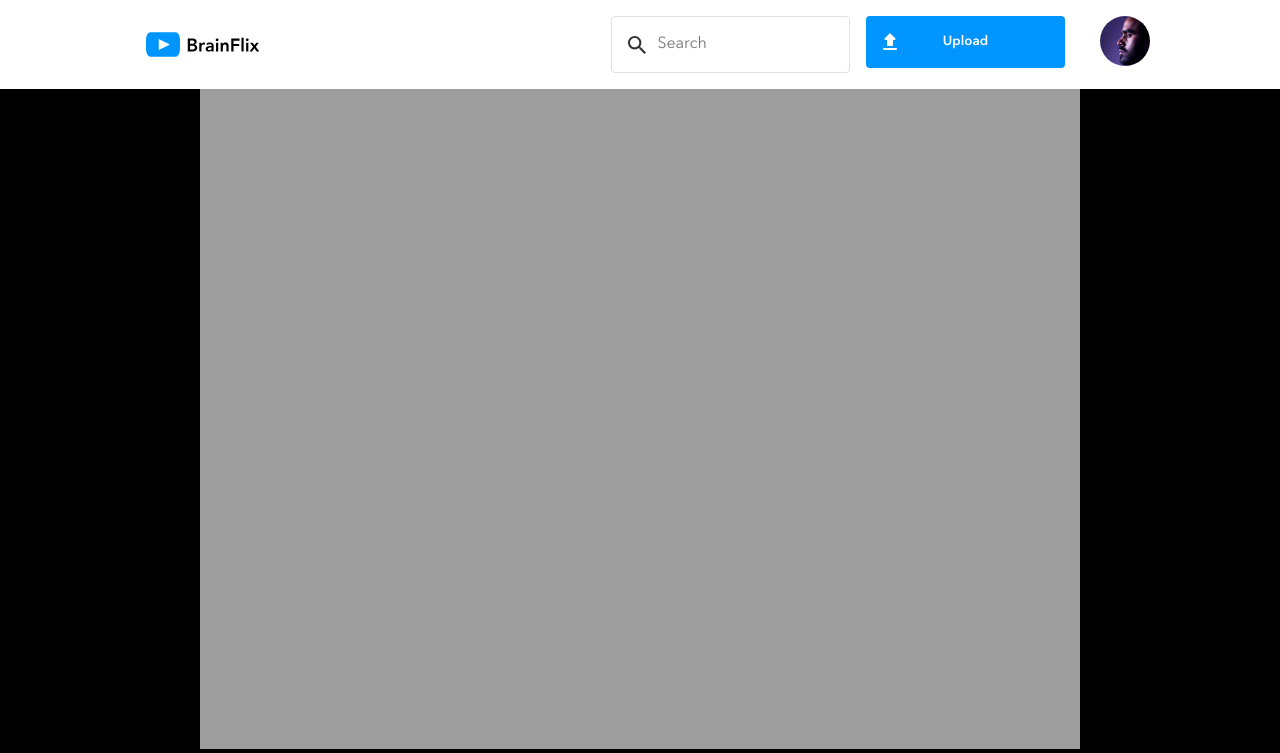
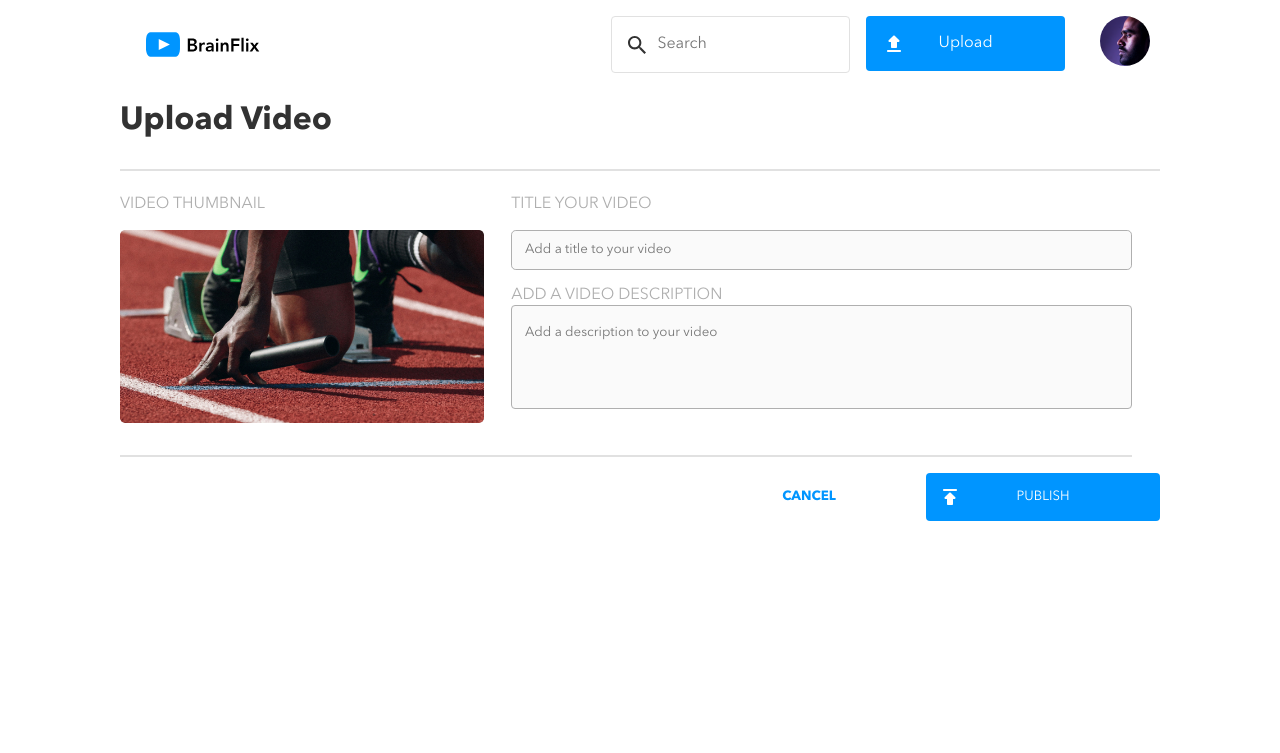
Before and after one commit to katrinsukovati/katrin-sukovati-brainflix, a React (Vite) app: page /upload in a window 1280 px wide. Shown: the top 753 px of the page. Built offline with nearby package versions, Linux system fonts and the light colour scheme.

Commit message:
upload page completed

```diff
--- a/package.json
+++ b/package.json
@@ -13,6 +13,7 @@
     "axios": "^1.7.7",
     "react": "^18.3.1",
     "react-dom": "^18.3.1",
+    "react-router-dom": "^6.27.0",
     "sass": "^1.80.6"
   },
   "devDependencies": {
--- a/src/App.jsx
+++ b/src/App.jsx
@@ -1,46 +1,26 @@
-import { useState } from "react";
 import "./App.scss";
 import Header from "./components/header/Header";
-import videoData from "./data/video-details.json";
-import Video from "./components/video/Video";
-import VideoDetails from "./components/videoDetails/VideoDetails";
-import NextVideos from "./components/nextVideos/NextVideos";
-import Comments from "./components/comments/Comments";
+
+import { BrowserRouter, Routes, Route } from "react-router-dom";
+import Home from "./pages/Home/Home";
+import Upload from "./pages/Upload/Upload";
 
 function App() {
-  const [video, setVideo] = useState(videoData[0]);
-  const [nextVideoSection, setNextVideoSection] = useState(
-    videoData.filter((v) => v.id !== videoData[0].id)
-  );
-
-  // For Testing
-  console.log(video);
-
-  // This function handles the new video selection based on the videos id
-  function newVideoSelection(id) {
-    const newVid = videoData.find((v) => v.id === id);
-    setVideo(newVid);
-    setNextVideoSection(videoData.filter((v) => v.id !== id));
-  }
-
   return (
     <>
-      <Header />
-      {/* The actual video player */}
-      <Video video={video} />
-      <div className="bottom-section">
-        <div>
-          {/* These are the details for the current selected video */}
-          <VideoDetails video={video} />
-          {/* Comments for the current video */}
-          <Comments video={video} />
-        </div>
-        {/* The video selection (next video section) */}
-        <NextVideos
-          allVideos={nextVideoSection}
-          newVideoSelection={newVideoSelection}
-        />
-      </div>
+      <BrowserRouter>
+        <Header />
+        <Routes>
+          {/* The Home Page route that will load the default video.
+           */}
+          <Route path="/" element={<Home />} />
+          {/* The Video Details Page route that will load the video with the provided video id.
+           */}
+          <Route path="/video/:id" element={<Home />} />
+          {/* The Video Upload Page route. */}
+          <Route path="/upload" element={<Upload />} />
+        </Routes>
+      </BrowserRouter>
     </>
   );
 }
--- a/src/components/header/Header.jsx
+++ b/src/components/header/Header.jsx
@@ -1,13 +1,24 @@
 import "./Header.scss";
+import { Link } from "react-router-dom";
 import brainFlixLogo from "../../assets/logo/BrainFlix-logo.svg";
 
 function Header() {
   return (
     <div className="header">
-      <img className="header__logo" src={brainFlixLogo} alt="BrainFlix Logo" />
+      <Link to="/" className="header__link">
+        <img
+          className="header__logo"
+          src={brainFlixLogo}
+          alt="BrainFlix Logo"
+        />
+      </Link>
+
       <div className="header__options">
         <input className="header__search" type="text" placeholder="Search" />
-        <button className="header__upload-button">Upload</button>
+        <Link to={"/upload"} className="header__upload-button">
+          Upload
+        </Link>
+
         <div className="header__user"></div>
       </div>
     </div>
--- a/src/components/header/Header.scss
+++ b/src/components/header/Header.scss
@@ -4,6 +4,11 @@
 @use "../../styles/partials/typography" as *;
 
 .header {
+  &__link {
+    display: flex;
+    justify-content: center;
+  }
+
   display: flex;
   flex-direction: column;
   gap: 16px;
@@ -26,8 +31,9 @@
     max-height: 25px;
     max-width: 120px;
     display: flex;
+    justify-content: center;
     align-self: center;
-    margin: 16px 0rpx;
+    margin: 16px 0px;
     @include tablet {
       height: 32px;
       margin: 16px;
@@ -49,26 +55,30 @@
 
   //   Upload button
   &__upload-button {
+    background-image: url("../../assets/icons/upload.svg");
+    background-position: left 1rem center;
+    background-repeat: no-repeat;
+    width: 100%;
+    order: 1;
+    height: 3.45rem;
+    text-decoration: none;
+    display: flex;
+    justify-content: center;
+    align-items: center;
     background-color: $BrainFlix-Blue;
+    border: $BrainFlix-Blue;
+    border-radius: 0.25rem;
     color: $White;
-    border: $BrainFlix-Blue;
-    font-weight: 600;
-    width: 100%;
-    background-image: url("../../assets/icons/upload.svg");
-    background-repeat: no-repeat;
-    background-position: left 12px center;
-    order: 1;
-    height: 52px;
-    border-radius: 4px;
+    margin: 1rem 0;
     @include tablet {
       width: 35%;
+      order: 0;
+      text-align: center;
+      margin: 0;
     }
     @include desktop {
+      margin-left: 1rem;
       width: 30%;
-      margin-left: 16px;
-    }
-    &:hover {
-      background-color: $BrainFlix-DarkBlue;
     }
   }
 
--- /dev/null
+++ b/src/pages/Home/Home.jsx
@@ -0,0 +1,42 @@
+import VideoDetails from "../../components/videoDetails/VideoDetails";
+import NextVideos from "../../components/nextVideos/NextVideos";
+import Comments from "../../components/comments/Comments";
+import Video from "../../components/video/Video";
+
+import videoData from "../../data/video-details.json";
+import { useState } from "react";
+
+function Home() {
+  const [video, setVideo] = useState(videoData[0]);
+  const [nextVideoSection, setNextVideoSection] = useState(
+    videoData.filter((v) => v.id !== videoData[0].id)
+  );
+
+  // This function handles the new video selection based on the videos id
+  function newVideoSelection(id) {
+    const newVid = videoData.find((v) => v.id === id);
+    setVideo(newVid);
+    setNextVideoSection(videoData.filter((v) => v.id !== id));
+  }
+  return (
+    <div>
+      {/* The actual video player */}
+      <Video video={video} />
+      <div className="bottom-section">
+        <div>
+          {/* These are the details for the current selected video */}
+          <VideoDetails video={video} />
+          {/* Comments for the current video */}
+          <Comments video={video} />
+        </div>
+        {/* The video selection (next video section) */}
+        <NextVideos
+          allVideos={nextVideoSection}
+          newVideoSelection={newVideoSelection}
+        />
+      </div>
+    </div>
+  );
+}
+
+export default Home;
--- /dev/null
+++ b/src/pages/Upload/Upload.jsx
@@ -0,0 +1,63 @@
+import "./Upload.scss";
+import logo from "../../assets/images/Upload-video-preview.jpg";
+import { useNavigate } from "react-router-dom";
+
+function Upload() {
+  const navigate = useNavigate();
+
+  const handleSubmit = (event) => {
+    event.preventDefault();
+    alert("Upload has been successful.");
+    navigate("/");
+  };
+
+  return (
+    <div className="upload-video__container">
+      <h1 className="upload-video__header">Upload Video</h1>
+      <form className="upload-video" onSubmit={handleSubmit}>
+        <div className="upload-video__img-container">
+          <label className="upload-video__img-label">VIDEO THUMBNAIL</label>
+          <img
+            className="upload-video__img"
+            src={logo}
+            alt="your uploaded video thumbnail"
+            name="thumbnail"
+          />
+        </div>
+        <div className="upload-video__details">
+          <div className="upload-video__title-container">
+            <label className="upload-video__title-label">
+              TITLE YOUR VIDEO
+            </label>
+            <input
+              className="upload-video__title-input"
+              name="title"
+              placeholder="Add a title to your video"
+            ></input>
+          </div>
+          <div className="upload-video__description-container">
+            <label className="upload-video__description-label">
+              ADD A VIDEO DESCRIPTION
+            </label>
+            <input
+              className="upload-video__description-input"
+              name="description"
+              placeholder="Add a description to your video"
+            ></input>
+          </div>
+        </div>
+        <div className="upload-video__btn-container">
+          <button className="upload-video__btn-submit">PUBLISH</button>
+          <button
+            className="upload-video__btn-cancel"
+            onClick={() => navigate("/")}
+          >
+            CANCEL
+          </button>
+        </div>
+      </form>
+    </div>
+  );
+}
+
+export default Upload;
--- /dev/null
+++ b/src/pages/Upload/Upload.scss
@@ -0,0 +1,161 @@
+@use "../../styles/partials/mixins" as *;
+@use "../../styles/partials/globals" as *;
+@use "../../styles/partials/variables" as *;
+@use "../../styles/partials/typography" as *;
+
+.upload-video {
+  @include desktop {
+    display: flex;
+    flex-wrap: wrap;
+  }
+
+  &__container {
+    margin-top: 1rem;
+    padding: 0 1rem;
+
+    @include tablet {
+      padding: 0 2rem;
+    }
+    @include desktop {
+      margin: 0 auto;
+      max-width: 65rem;
+      padding: 0;
+    }
+  }
+
+  &__header {
+    color: $BrainFlix-Black;
+    font-weight: 700;
+    line-height: 2rem;
+    margin: 1.5rem 0;
+
+    @include tablet {
+      margin-top: 2rem;
+      padding-bottom: 2rem;
+      border-bottom: 2px solid $Mercury;
+    }
+  }
+
+  // Image section
+  &__img-container {
+    display: flex;
+    flex-direction: column;
+
+    @include tablet {
+      width: 50%;
+    }
+    @include desktop {
+      width: 35%;
+      display: flex;
+      justify-content: center;
+      border-bottom: 2px solid $Mercury;
+    }
+  }
+  &__img {
+    width: 100%;
+    margin: 1rem 0 2rem 0;
+    border-radius: 0.3rem;
+  }
+  &__img-label {
+    font-weight: 300;
+    color: $Silver;
+  }
+
+  // Title section
+  &__title-container {
+    display: flex;
+    flex-direction: column;
+  }
+  &__title-label {
+    color: $Silver;
+    font-weight: 300;
+  }
+  &__title-input {
+    width: 100%;
+    height: 2.5rem;
+    margin: 1rem 0 1rem 0;
+    padding-left: 0.8rem;
+    background-color: $Alabaster;
+    border: 1px solid $Silver;
+    border-radius: 0.3rem;
+    color: $BrainFlix-Black;
+  }
+
+  // Description section
+  &__description-container {
+    display: flex;
+    flex-direction: column;
+
+    @include tablet {
+      padding-bottom: 1.5rem;
+    }
+  }
+  &__description-label {
+    color: $Silver;
+    font-weight: 300;
+  }
+  &__description-input {
+    width: 100%;
+    height: 6.5rem;
+    padding: 1rem 0 4rem 0.8rem;
+    background-color: $Alabaster;
+    border: 1px solid $Silver;
+    border-radius: 0.25rem;
+    color: $BrainFlix-Black;
+  }
+
+  // Button section
+  &__btn-container {
+    display: flex;
+    flex-direction: column;
+
+    @include tablet {
+      justify-content: flex-end;
+      width: 45%;
+      margin: 0 0 0 auto;
+      flex-direction: row-reverse;
+    }
+  }
+  &__btn-submit {
+    background-color: $BrainFlix-Blue;
+    background-image: url("../../assets/icons/publish.svg");
+    background-repeat: no-repeat;
+    background-position: left 0.75rem center;
+    width: 100%;
+    height: 3rem;
+    margin-top: 1rem;
+    border: $BrainFlix-Blue;
+    border-radius: 0.25rem;
+    color: $White;
+    text-align: center;
+  }
+
+  &__btn-submit:hover {
+    cursor: pointer;
+  }
+
+  &__btn-cancel {
+    background-color: transparent;
+    border: transparent;
+    color: $BrainFlix-Blue;
+    font-weight: 700;
+    text-align: center;
+    width: 100%;
+    height: 3rem;
+    margin-top: 1rem;
+  }
+
+  &__btn-cancel:hover {
+    cursor: pointer;
+  }
+
+  // Details section
+  &__details {
+    @include desktop {
+      width: 65%;
+      max-width: 40.5rem;
+      padding-left: 1.7rem;
+      border-bottom: 2px solid $Mercury;
+    }
+  }
+}
```
Also changed, not shown: 1 other file (tests, documents, lock files or other folders).
